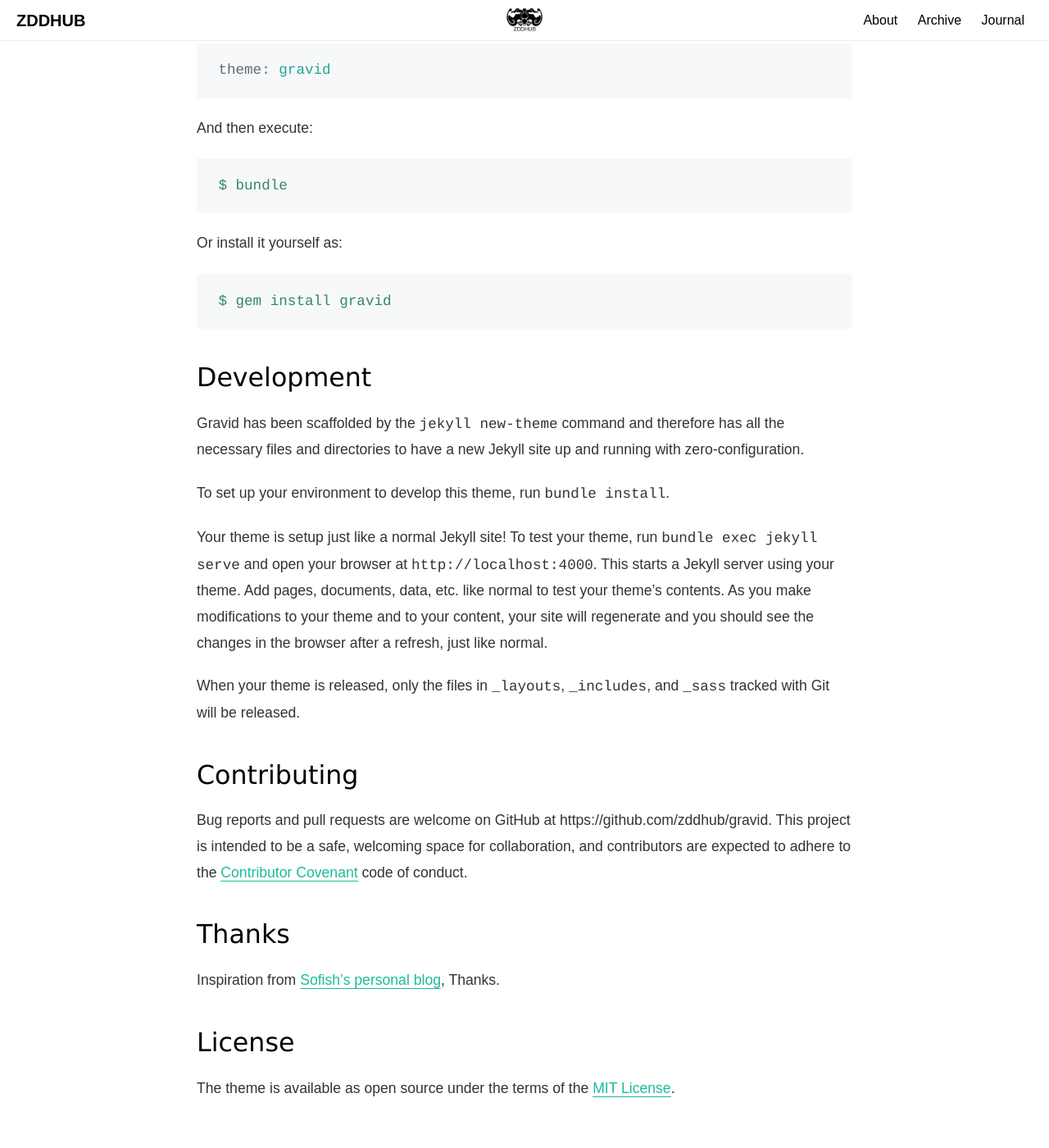
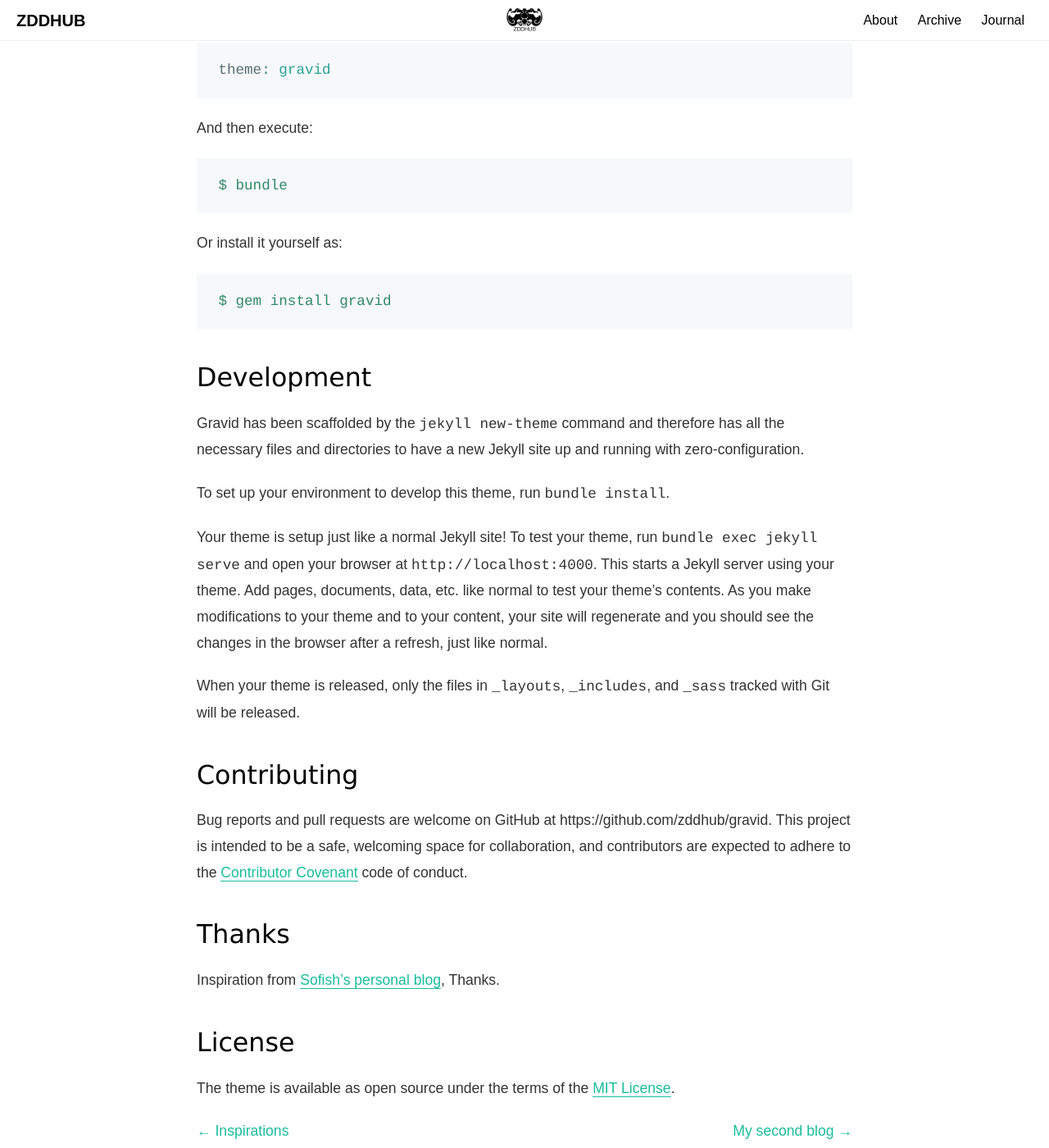
Before and after one commit to zddhub/gravid, a Jekyll site: the page built from _posts/2017-06-07-first-blog.md, in a window 1280 px wide and 1400 px high, scrolled down 1136 px. Shown: the whole window at 82% size. Built offline with Jekyll 4.4.1, drawn with Linux system fonts in a browser that asks for light colours; before the commit the page ends 2500 px from its top, so only the background shows below that.

Commit message:
update layout

```diff
--- a/_layouts/post.html
+++ b/_layouts/post.html
@@ -11,5 +11,14 @@ layout: default
   </h1>
   {{ content }}
 
+  <div class="pagination">
+    {% if page.previous.url %}
+      <a class="previous" href="{{ page.previous.url }}">&larr; {{ page.previous.title }}</a>
+    {% endif %}
+    {% if page.next.url %}
+      <a class="next" href="{{ page.next.url }}">{{ page.next.title }} &rarr;</a>
+    {% endif %}
+  </div>
+
   {% if site.enable_reward %} {% include reward.html %} {% endif %}
 </article>
--- a/_sass/gravid/_layout.scss
+++ b/_sass/gravid/_layout.scss
@@ -89,20 +89,26 @@
 /**
  * Pagination
  */
-.journals .pagination {
+.pagination {
   margin: 0;
-  min-height: 4em;
-  margin-bottom: 36px;
+  min-height: 2em;
+  display: flex;
 }
 
-.journals .previous {
-  float: left;
+.pagination .previous {
+  flex: 1;
+  text-align: left;
   border-bottom: none;
 }
 
-.journals .next {
-  float: right;
+.pagination .next {
+  flex: 1;
+  text-align: right;
   border-bottom: none;
+}
+
+.journal {
+  margin-bottom: 3em;
 }
 
 .journal .journal-link {
```
